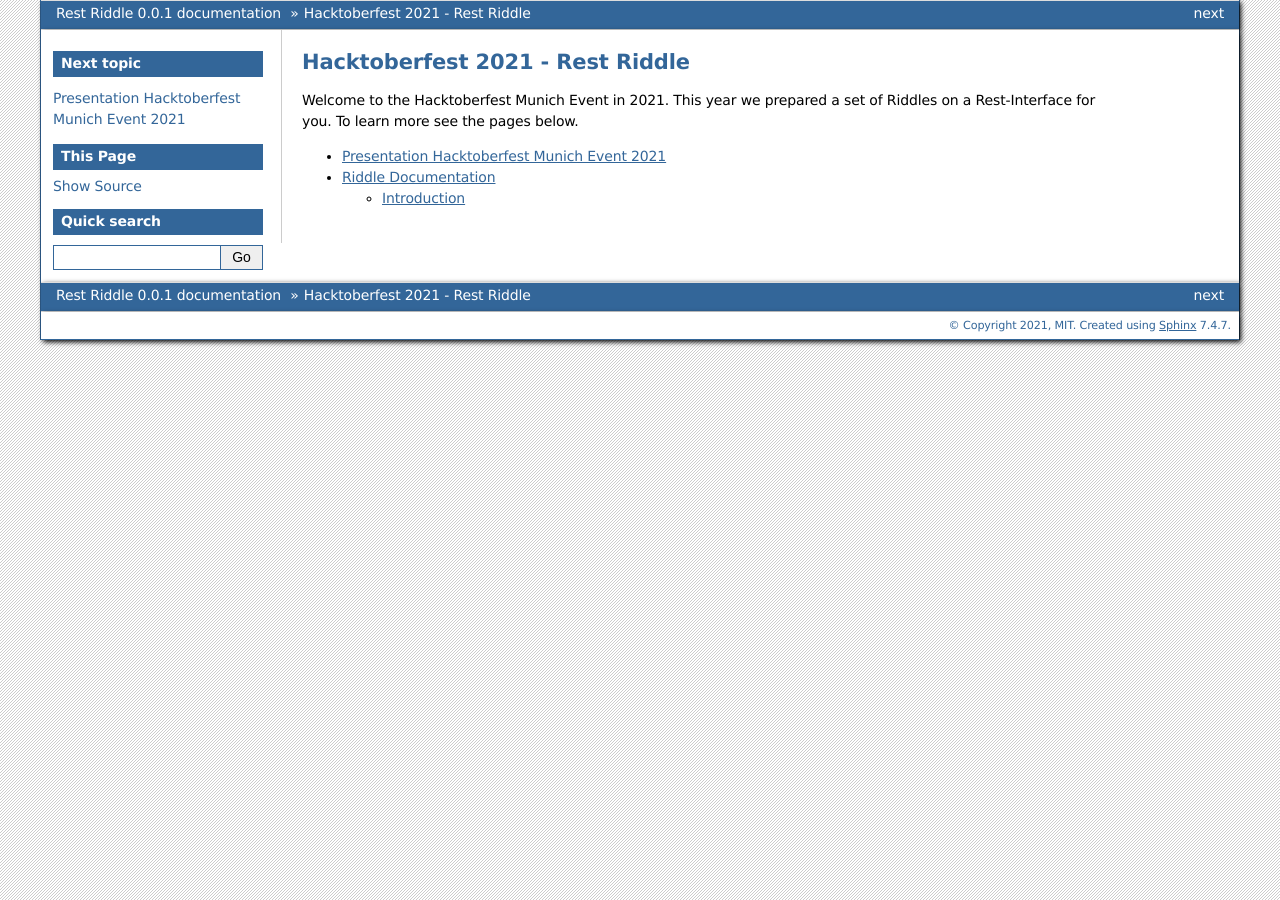
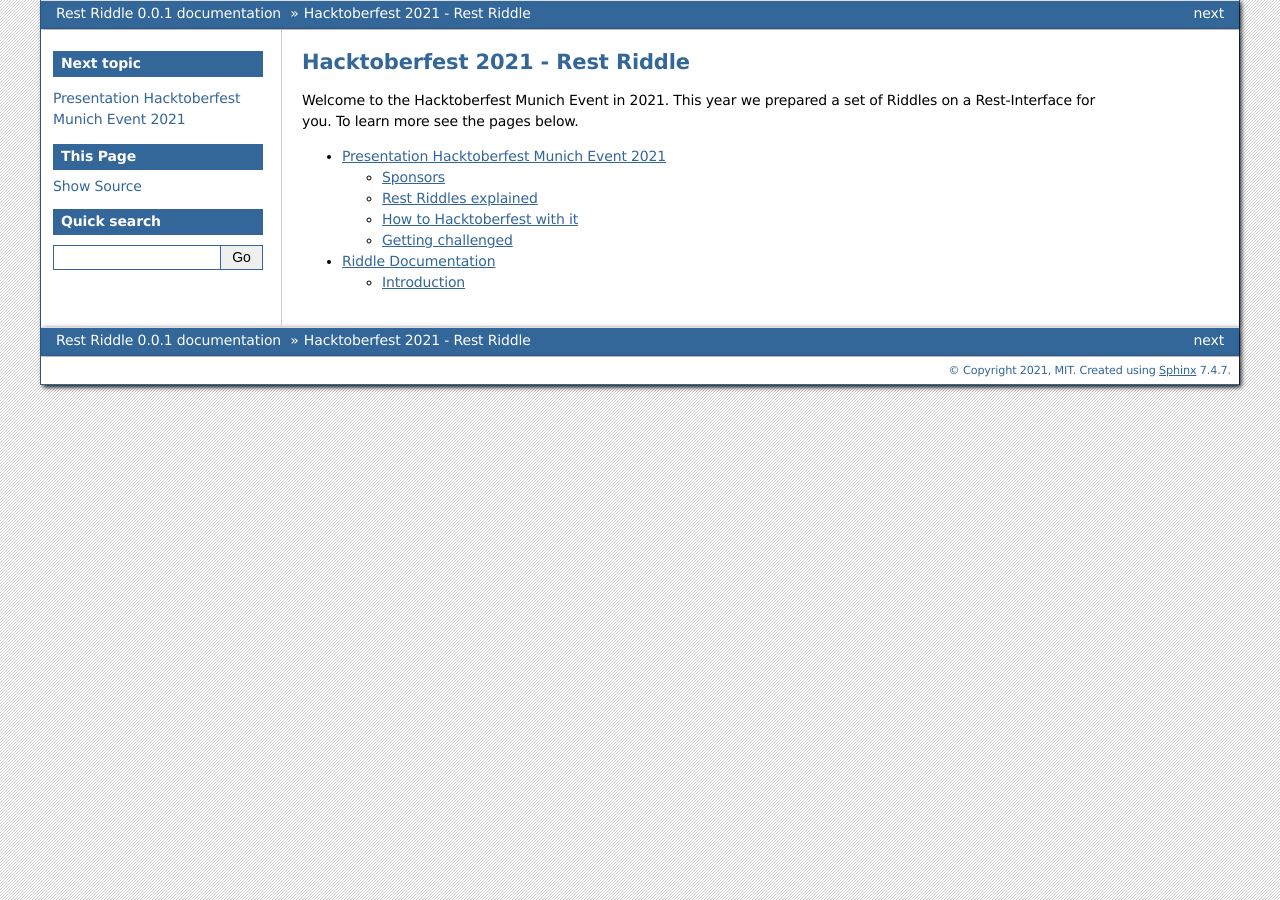
Before and after one commit to kauschked/RiddleDocumentation, a Sphinx documentation site: the page built from docs/index.rst, in a window 1280 px wide. Built offline with Sphinx 7.4.7, drawn with Linux system fonts in a browser that asks for light colours; some of the changed lines change nothing that is shown.

Commit message:
Add welcome presentation to the docs

```diff
--- a/docs/conf.py
+++ b/docs/conf.py
@@ -137,7 +137,7 @@
 # Add any paths that contain custom static files (such as style sheets) here,
 # relative to this directory. They are copied after the builtin static files,
 # so a file named "default.css" will overwrite the builtin "default.css".
-# html_static_path = ['_static']
+html_static_path = ['_static']
 
 # Add any extra paths that contain custom files (such as robots.txt or
 # .htaccess) here, relative to this directory. These files are copied
--- a/docs/presentation.rst
+++ b/docs/presentation.rst
@@ -1,4 +1,55 @@
 Presentation Hacktoberfest Munich Event 2021
 ============================================
 
-TBD: Presentation
+**Welcome to this years Hacktoberfest Munich (Online) Event.**
+
+Sponsors
+----------
+
+First we want to thank our sponsors to support us with time to spend on implementing the riddles.
+
+.. image:: https://www.mixed-mode.de/fileadmin/admin/WebSites/MixedMode/Resources/Public/Images/logo.svg
+  :width: 300px
+  :alt: Mixed Mode
+
+.. image:: https://www.pixel.de/fileadmin/admin/WebSites/Pixel/Resources/Public/Images/logo.svg
+  :width: 300px
+  :alt: PIXEL
+
+We hope we can get back to our office for the next Hacktoberfest to enjoy some beer(s) with you.
+
+Rest Riddles explained
+----------------------
+
+We prepared Rest Riddles for you.
+One riddle is always looking like this on start:
+
+.. image:: _static/start-riddle.png
+  :alt: First challenge
+
+It always has a title on top and gives you a basic html page with hidden links or somehow a hint for the next challenge url.
+Every challenge starts with an hash in the url path like https://hacktoberfest2021.poeschl.xyz/1234567e8971231456897a.
+The goal of every riddle is to find the path of the next riddle.
+
+Some of them are harder then others, so working together as a group might be very helpful to determine the solution.
+
+How to Hacktoberfest with it
+----------------------------
+
+First the basics:
+You will get a t-shirt and a swag pack when completing 4 PRs on any repository on GitHub which has the `hacktoberfest` label.
+Important for that is the you are registered at https://hacktoberfest.digitalocean.com for the event.
+
+Your process can be tracked on https://hacktoberfest.digitalocean.com/profile
+
+So our idea was that you document the solution you found for any of our challenges in the repository hosting this page.
+Under https://github.com/HacktoberfestMunich/RiddleDocumentation the sources, of the texts you are reading right now, can be found.
+For a PR add your solution for a challenge under the `docs/riddles` folder or extend a existing description.
+Request a review from one of us that we approve and merge your additions.
+
+A example of a documentation is already located in the *Riddle Documentation* section of this website.
+
+Getting challenged
+------------------
+
+To start your way through the riddles goto https://hacktoberfest2021.poeschl.xyz/ and have fun. :)
```
Also changed, not shown: docs/_static/start-riddle.png (added).
